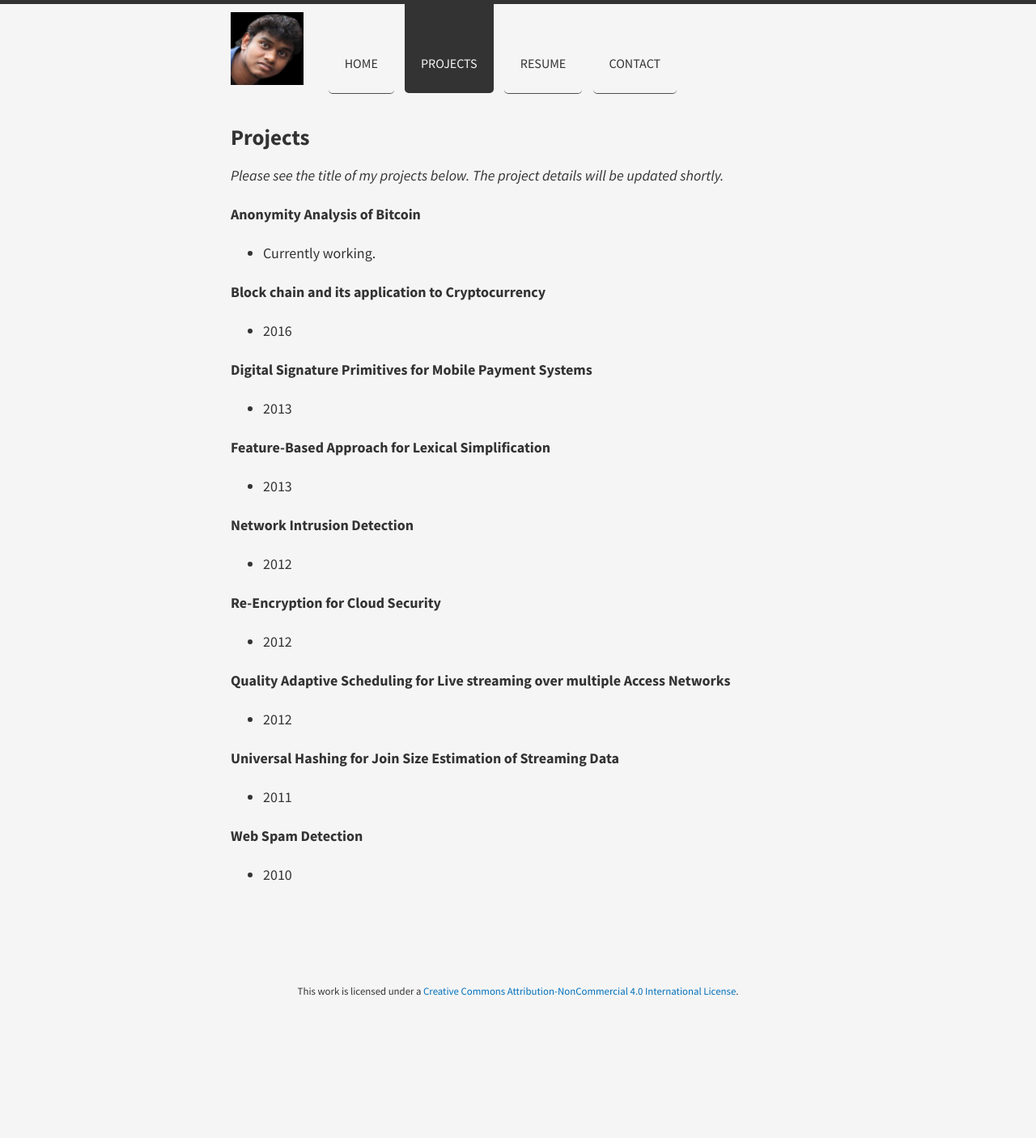
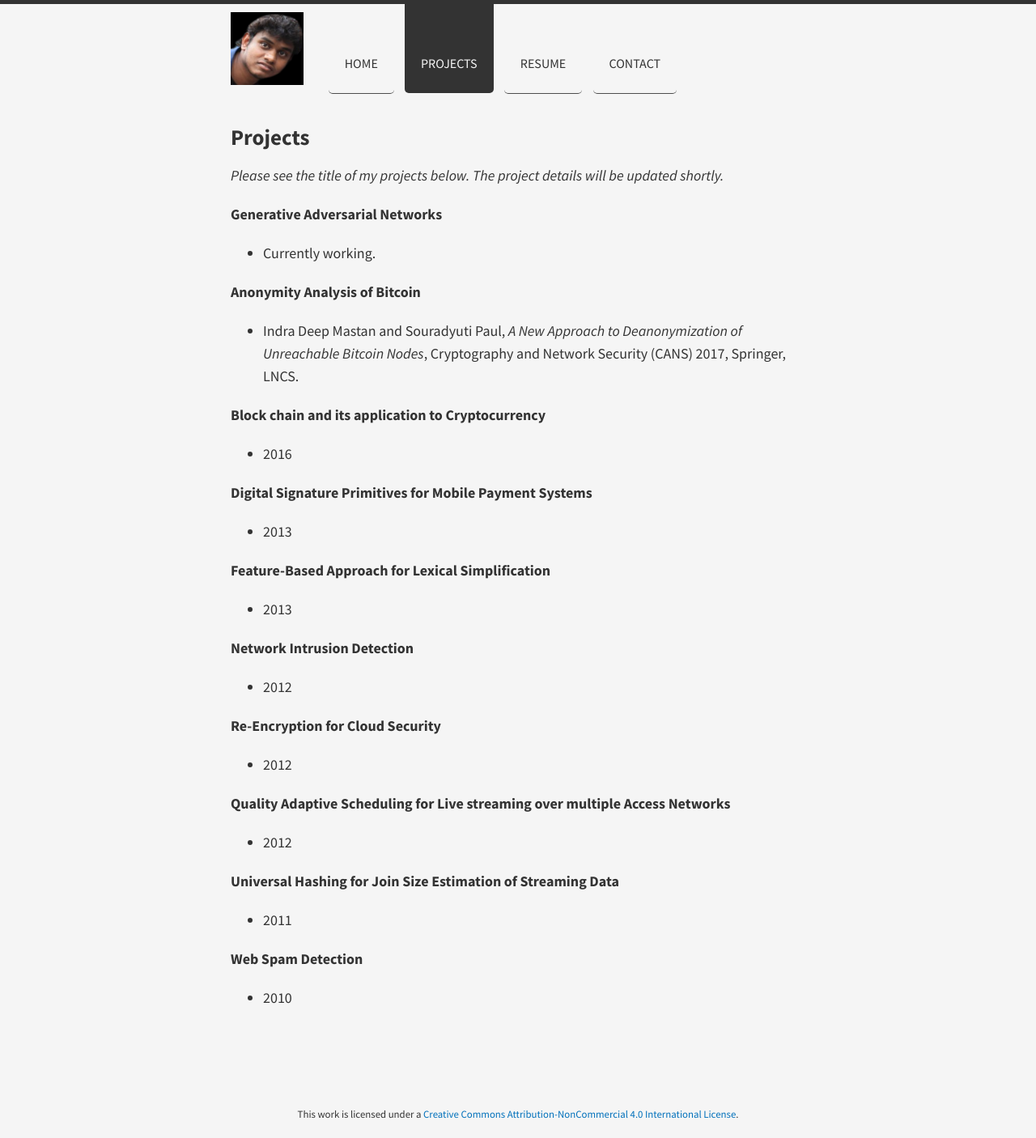
Before and after one commit to indramastan/indradeepmastan, a Jekyll site: the page built from projects/index.md, in a window 1280 px wide. Shown: the whole page at 81% size. Built offline with Jekyll 4.4.1, drawn with Linux system fonts in a browser that asks for light colours; nearby versions of some CDN libraries; before the commit the page ends 1254 px from its top, so only the background shows below that.

Commit message:
Update index.md
Commit for paper

```diff
--- a/projects/index.md
+++ b/projects/index.md
@@ -4,8 +4,11 @@ title: Projects
 ---
 *Please see the title of my projects below. The project details will be updated shortly.*
 
+#### Generative Adversarial Networks
+- Currently working.
+
 #### Anonymity Analysis of Bitcoin
-- Currently working.
+- Indra Deep Mastan and Souradyuti Paul, *A New Approach to Deanonymization of Unreachable Bitcoin Nodes*, Cryptography and Network Security (CANS) 2017, Springer, LNCS.
 
 #### Block chain and its application to Cryptocurrency
 - 2016
```
